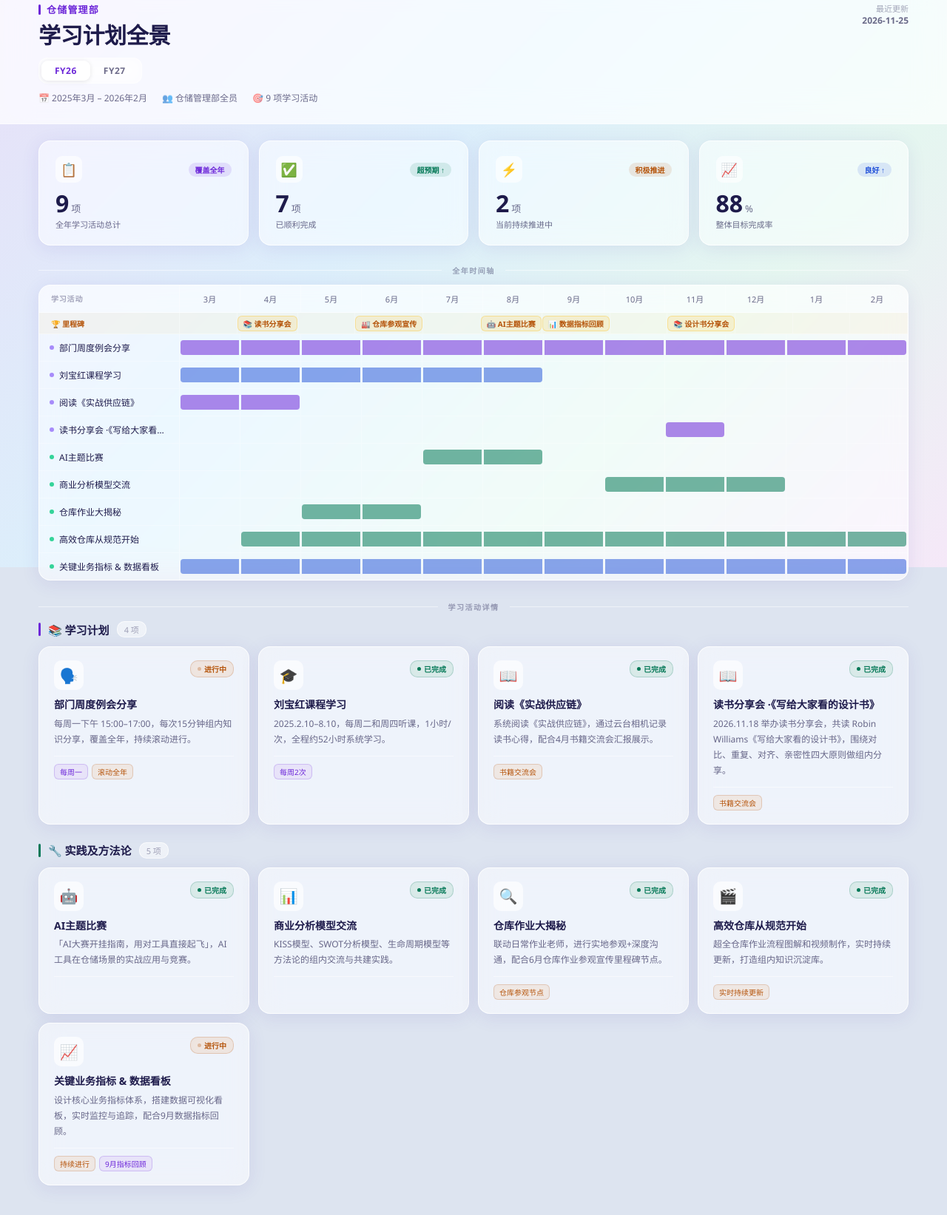
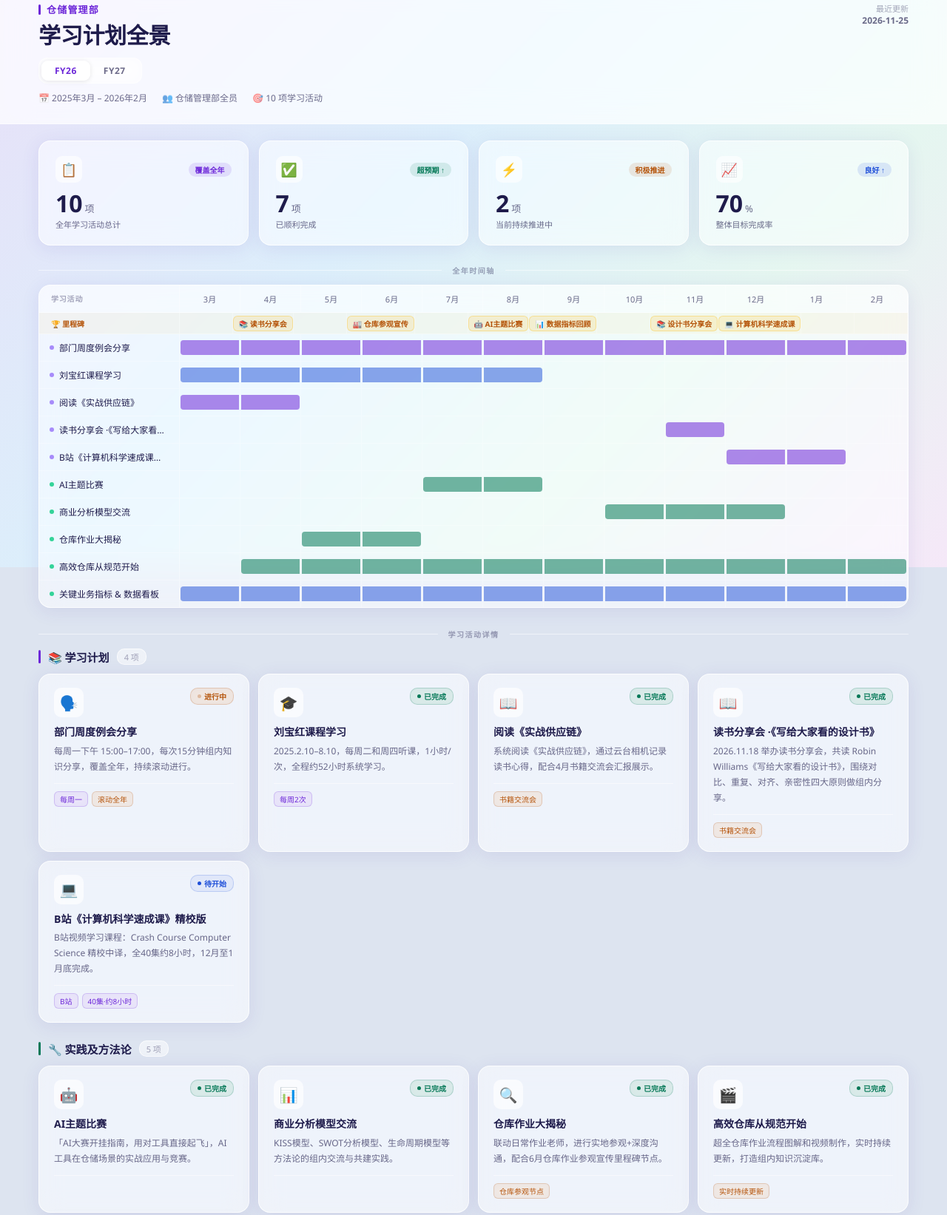
Before and after one commit to XUE11-sir/-, a plain HTML site: page fy26_learning_plan.html in a window 1280 px wide. Shown: the part 33-1676 px from the top of the page at 74% size. Drawn offline with Linux system fonts and the light colour scheme.

Commit message:
FY26增加12月-1月底B站计算机科学速成课视频学习
Co-authored-by: Cursor <cursoragent@cursor.com>

```diff
--- a/fy26_learning_plan.html
+++ b/fy26_learning_plan.html
@@ -420,7 +420,7 @@ body{
       <div class="hero-meta">
         <span id="hm-range">📅 2025年3月 – 2026年2月</span>
         <span>👥 仓储管理部全员</span>
-        <span id="hm-total">🎯 9 项学习活动</span>
+        <span id="hm-total">🎯 10 项学习活动</span>
       </div>
     </div>
     <div class="hero-date">最近更新<br><b>2026-11-25</b></div>
@@ -434,7 +434,7 @@ body{
       <div class="sc-ico">📋</div>
       <div class="sc-tag">覆盖全年</div>
     </div>
-    <div class="sc-num"><span class="cnum" id="st-total" data-t="9">0</span><span class="u">项</span></div>
+    <div class="sc-num"><span class="cnum" id="st-total" data-t="10">0</span><span class="u">项</span></div>
     <div class="sc-lbl">全年学习活动总计</div>
   </div>
   <div class="sc glass g">
@@ -458,7 +458,7 @@ body{
       <div class="sc-ico">📈</div>
       <div class="sc-tag">良好 ↑</div>
     </div>
-    <div class="sc-num"><span class="cnum" id="st-rate" data-t="88">0</span><span class="u">%</span></div>
+    <div class="sc-num"><span class="cnum" id="st-rate" data-t="70">0</span><span class="u">%</span></div>
     <div class="sc-lbl">整体目标完成率</div>
   </div>
 </div>
@@ -566,6 +566,11 @@ var D_FY26=[
    desc:'2026.11.18 举办读书分享会，共读 Robin Williams《写给大家看的设计书》，围绕对比、重复、对齐、亲密性四大原则做组内分享。',
    status:'done',pct:100,tags:['2026.11.18','书籍交流会'],
    bars:[{c:'p',s:8,e:8}],docs:[],videos:[]},
+  {id:'s5',cat:'学习计划',cc:'p',icon:'💻',
+   title:'B站《计算机科学速成课》精校版',
+   desc:'B站视频学习课程：Crash Course Computer Science 精校中译，全40集约8小时，12月至1月底完成。',
+   status:'pending',pct:0,tags:['2026.12–2027.1','B站','40集·约8小时'],
+   bars:[{c:'p',s:9,e:10}],docs:[],videos:[]},
   {id:'p1',cat:'实践及方法论',cc:'g',icon:'🤖',
    title:'AI主题比赛',
    desc:'「AI大赛开挂指南，用对工具直接起飞」，AI工具在仓储场景的实战应用与竞赛。',
@@ -635,16 +640,21 @@ var D_FY27=[
    title:'读书分享会 ·《写给大家看的设计书》',
    desc:'2026.11.18 举办读书分享会，共读 Robin Williams《写给大家看的设计书》，围绕对比、重复、对齐、亲密性四大原则做组内分享。',
    status:'done',pct:100,tags:['2026.11.18','书籍交流会'],
-   bars:[{c:'p',s:8,e:8}],docs:[],videos:[]}
+   bars:[{c:'p',s:8,e:8}],docs:[],videos:[]},
+  {id:'f8',cat:'学习计划',cc:'p',icon:'💻',
+   title:'B站《计算机科学速成课》精校版',
+   desc:'B站视频学习课程：Crash Course Computer Science 精校中译，全40集约8小时，12月至1月底完成。',
+   status:'pending',pct:0,tags:['2026.12–2027.1','B站','40集·约8小时'],
+   bars:[{c:'p',s:9,e:10}],docs:[],videos:[]}
 ];
 var D=D_FY26;
-var MS_FY26=[{m:1,label:'📚 读书分享会'},{m:3,label:'🏭 仓库参观宣传'},{m:5,label:'🤖 AI主题比赛'},{m:6,label:'📊 数据指标回顾'},{m:8,label:'📚 设计书分享会'}];
-var MS_FY27=[{m:1,label:'🏆 领导力论坛'},{m:2,label:'👥 梯队讨论会'},{m:8,label:'📚 读书分享会'}];
+var MS_FY26=[{m:1,label:'📚 读书分享会'},{m:3,label:'🏭 仓库参观宣传'},{m:5,label:'🤖 AI主题比赛'},{m:6,label:'📊 数据指标回顾'},{m:8,label:'📚 设计书分享会'},{m:9,label:'💻 计算机科学速成课'}];
+var MS_FY27=[{m:1,label:'🏆 领导力论坛'},{m:2,label:'👥 梯队讨论会'},{m:8,label:'📚 读书分享会'},{m:9,label:'💻 计算机科学速成课'}];
 var MS=MS_FY26;
 var CUR_YR='FY26';
 var YR_META={
-  FY26:{range:'2025年3月 – 2026年2月',total:9,done:7,ongoing:2,rate:78},
-  FY27:{range:'2026年3月 – 2027年2月',total:7,done:1,ongoing:3,rate:14}
+  FY26:{range:'2025年3月 – 2026年2月',total:10,done:7,ongoing:2,rate:70},
+  FY27:{range:'2026年3月 – 2027年2月',total:8,done:1,ongoing:3,rate:13}
 };
 var DICO={pdf:'📕',ppt:'📙',word:'📘',excel:'📗',html:'🌐',other:'📄'};
 var SLB={done:'已完成',ongoing:'进行中',pending:'待开始'};
```
